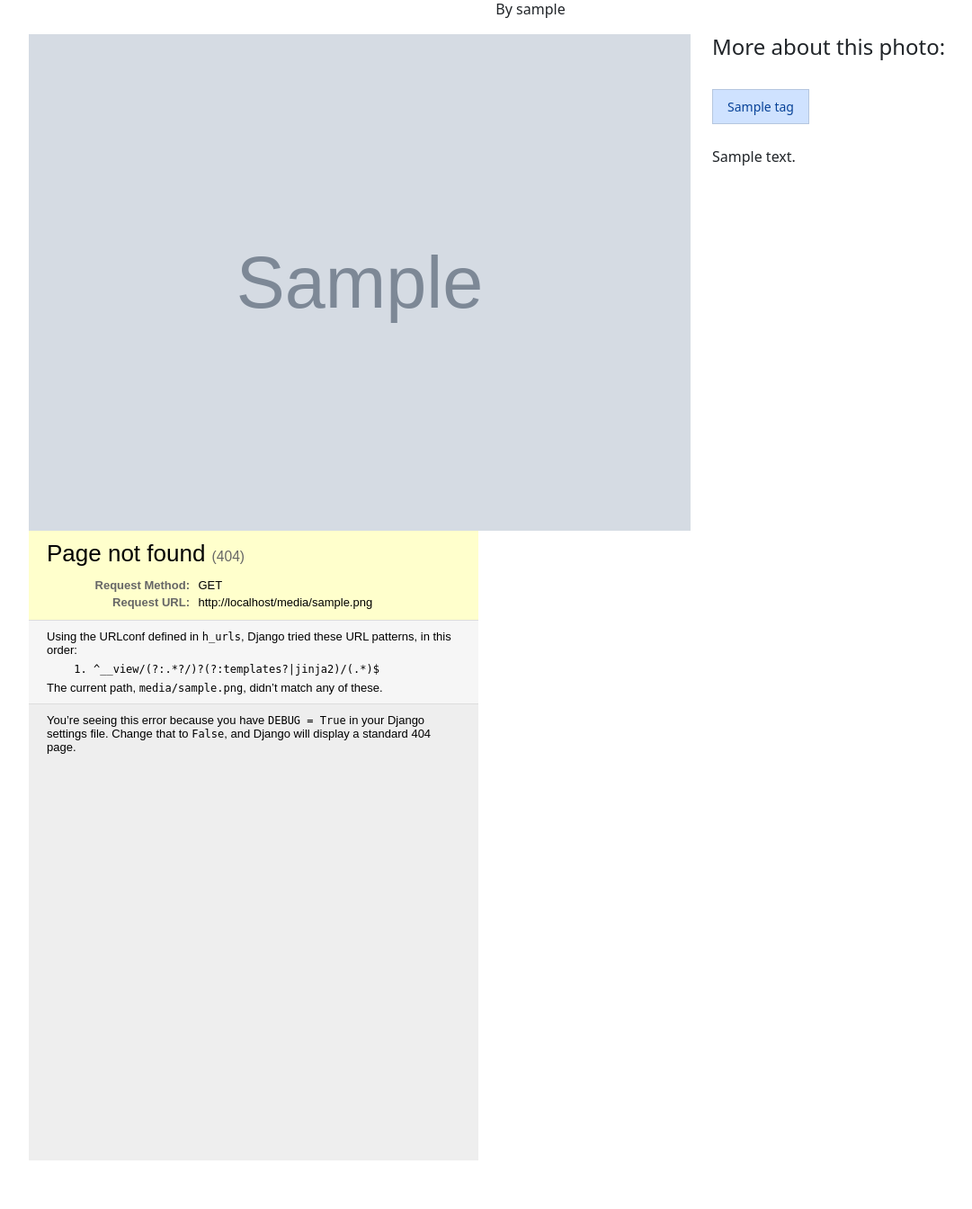
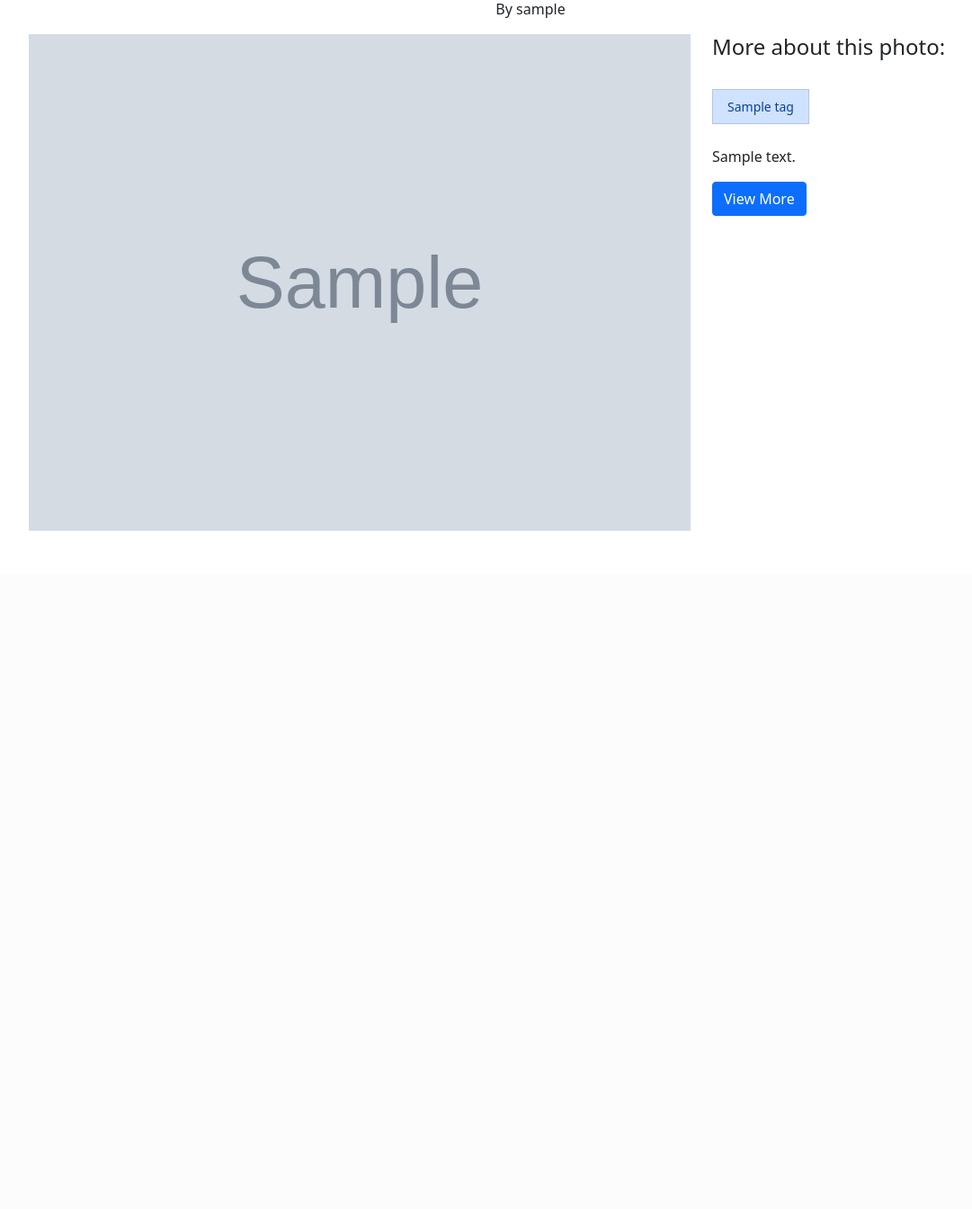
Before and after one commit to SimonC001/ClassMate, a Django app: template ClassMate/photoapp/templates/photoapp/detail.html in a window 1280 px wide. Shown: the part 162-1506 px from the top of the page at 90% size, without its empty margins (50-1131 px from the left). After the commit the page ends 752 px from the top, so only its background shows below. Run offline with Django 3.2, Linux system fonts and the light colour scheme; the template is opened without the code that fills it: most values are stand-ins (such as "Sample title", 1, 10 or a date in 2020); grey boxes marked "Sample" are stand-in pictures.

Commit message:
Added Thumbnails
Added functionality so that PDFs can have viewable thumbnails

```diff
--- a/ClassMate/photoapp/models.py
+++ b/ClassMate/photoapp/models.py
@@ -1,6 +1,7 @@
 from django.db import models
 from django.contrib.auth import get_user_model
 from taggit.managers import TaggableManager
+
 
 class Photo(models.Model):
 
@@ -12,6 +13,8 @@
 
     image = models.FileField(upload_to='photos/')
 
+    thumbnail = models.ImageField(upload_to='photos/', default=image)
+
     submitter = models.ForeignKey(get_user_model(), on_delete=models.CASCADE)
 
     tags = TaggableManager()
--- a/ClassMate/photoapp/templates/photoapp/detail.html
+++ b/ClassMate/photoapp/templates/photoapp/detail.html
@@ -13,9 +13,7 @@
 </div>
 <div class="row pb-5">
   <div class="col-md-8">
-    <img src="{{photo.image.url}}" alt="" width="100%" />
-    <iframe src="{{photo.image.url}}" type="application/pdf" height="700px" width="500">
-    </iframe>
+    <img src="{{photo.thumbnail.url}}" alt="" width="100%" />
   </div>
   <div class="col-md-4">
     <h4>More about this photo:</h4>
@@ -25,6 +23,8 @@
       {% endfor %}
     </ul>
     <p>{{ photo.description }}</p>
+    <a href="{{photo.image.url}}" class="btn btn-primary"
+            >View More</a>
   </div>
 </div>
 
--- a/ClassMate/photoapp/templates/photoapp/list.html
+++ b/ClassMate/photoapp/templates/photoapp/list.html
@@ -6,7 +6,7 @@
   {% for photo in photos %}
   <div class="col-lg-3 col-md-4 col-xs-6">
     <a href="{% url 'photo:detail' photo.id %}" class="d-block mb-4 h-100">
-      <img src="{{photo.image.url}}" class="img-fluid rounded" alt="{{photo.title}}" />
+      <img src="{{photo.thumbnail.url}}" class="img-fluid rounded" alt="{{photo.title}}" />
     </a>
   </div>
   {% endfor %}
```
Also changed, not shown: ClassMate/photoapp/views.py (+8 -1 lines), ClassMate/db.sqlite3, ClassMate/media/photos/29-DSC02810.jpg (added), ClassMate/media/photos/IsaacLockwood_Resume-1.png (added), ClassMate/photoapp/migrations/0002_photo_thumbnail_alter_photo_image.py (added), 2 other files.
